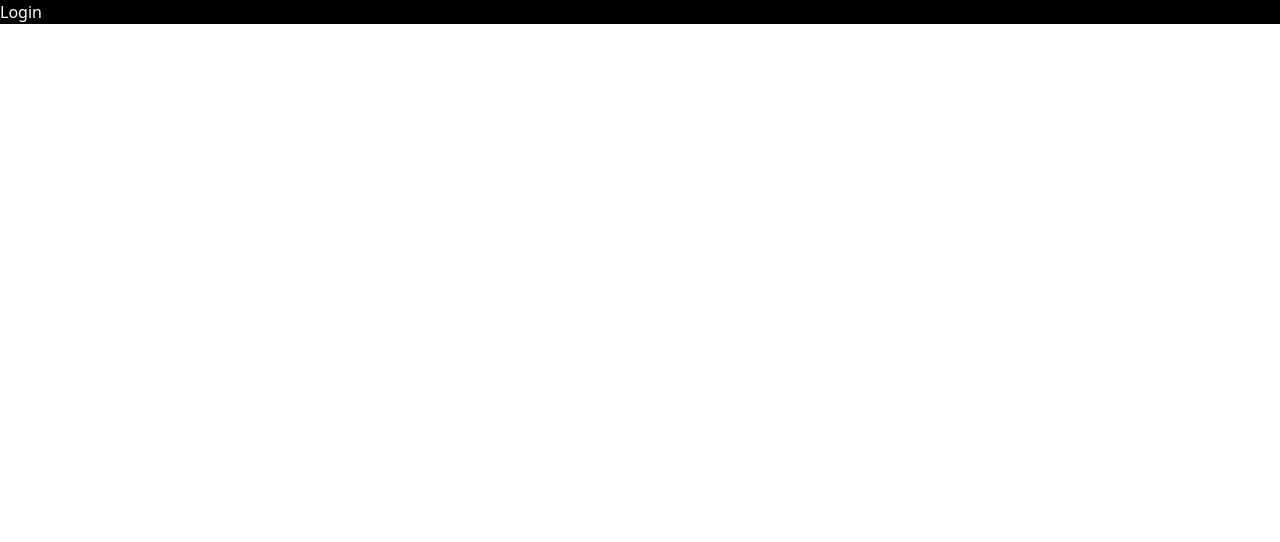
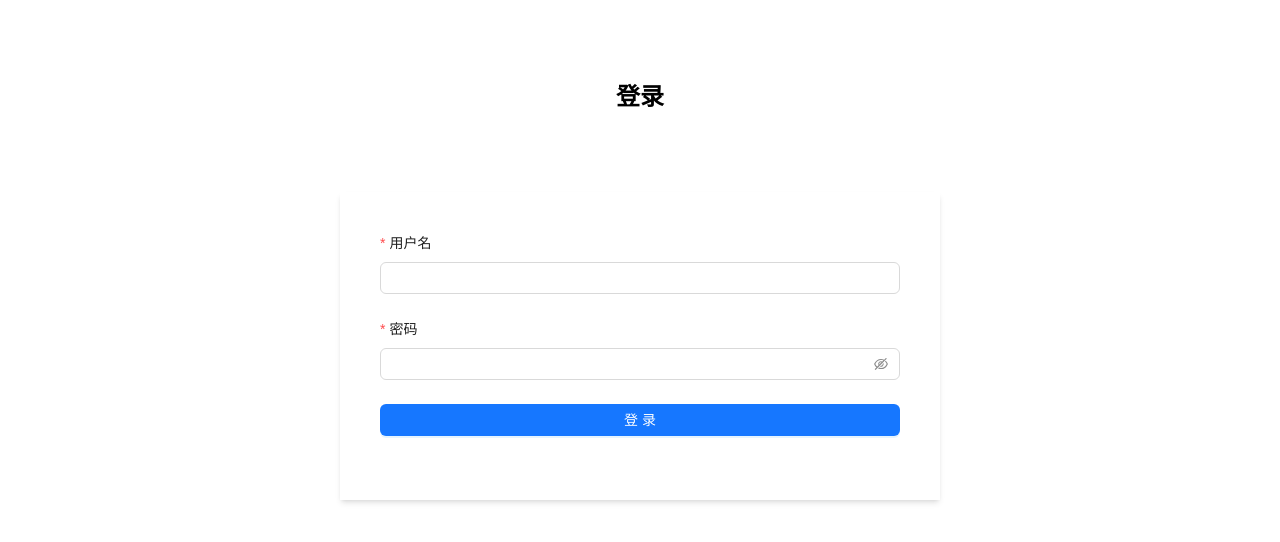
Before and after one commit to qdsj/auth-web, a React (Vite) app: page /authqdsj/login in a window 1280 px wide. Shown: the top 542 px of the page. Built offline with nearby package versions, Linux system fonts and the light colour scheme.

Commit message:
add login page

```diff
--- a/src/pages/Login/index.tsx
+++ b/src/pages/Login/index.tsx
@@ -1,3 +1,76 @@
+import { Button, Input, message, Form } from "antd";
+import { login } from "../../api/auth";
+import { useLocation } from "react-router";
+
+type FieldType = {
+	username: string;
+	password: string;
+};
+
 export default function Login() {
-	return <div className='bg-black text-white'>Login</div>;
+	const location = useLocation();
+	const searchParams = new URLSearchParams(location.search);
+	const redirect = searchParams.get("redirect");
+
+	const [messageApi, contextHolder] = message.useMessage();
+
+	const loginClick = async (username: string, password: string) => {
+		try {
+			await login(username, password);
+
+			messageApi.success("登录成功");
+			setTimeout(() => {
+				window.location.href = redirect || "https://qdsj.com";
+			}, 1000);
+		} catch (error) {
+			messageApi.error(error as string);
+		}
+	};
+
+	const onFinish = (values: FieldType) => {
+		console.log(values);
+		loginClick(values.username, values.password);
+	};
+
+	const onFinishFailed = (errorInfo: any) => {
+		console.log("Failed:", errorInfo);
+	};
+
+	return (
+		<div>
+			{contextHolder}
+			<center>
+				<h2 className='text-2xl font-bold mt-[10vh]'>登录</h2>
+			</center>
+			<div className='mt-[10vh] flex justify-center items-center '>
+				<div className='w-[600px] w-max-[90vw] shadow-md p-10'>
+					<Form
+						name='register'
+						labelCol={{ span: 4 }}
+						layout='vertical'
+						onFinish={onFinish}
+						onFinishFailed={onFinishFailed}>
+						<Form.Item<FieldType>
+							label='用户名'
+							name='username'
+							rules={[{ required: true, message: "请输入用户名" }]}>
+							<Input />
+						</Form.Item>
+						<Form.Item<FieldType>
+							label='密码'
+							name='password'
+							rules={[{ required: true, message: "请输入密码" }]}>
+							<Input.Password />
+						</Form.Item>
+
+						<Form.Item<FieldType>>
+							<Button type='primary' htmlType='submit' className='w-full'>
+								登录
+							</Button>
+						</Form.Item>
+					</Form>
+				</div>
+			</div>
+		</div>
+	);
 }
```
